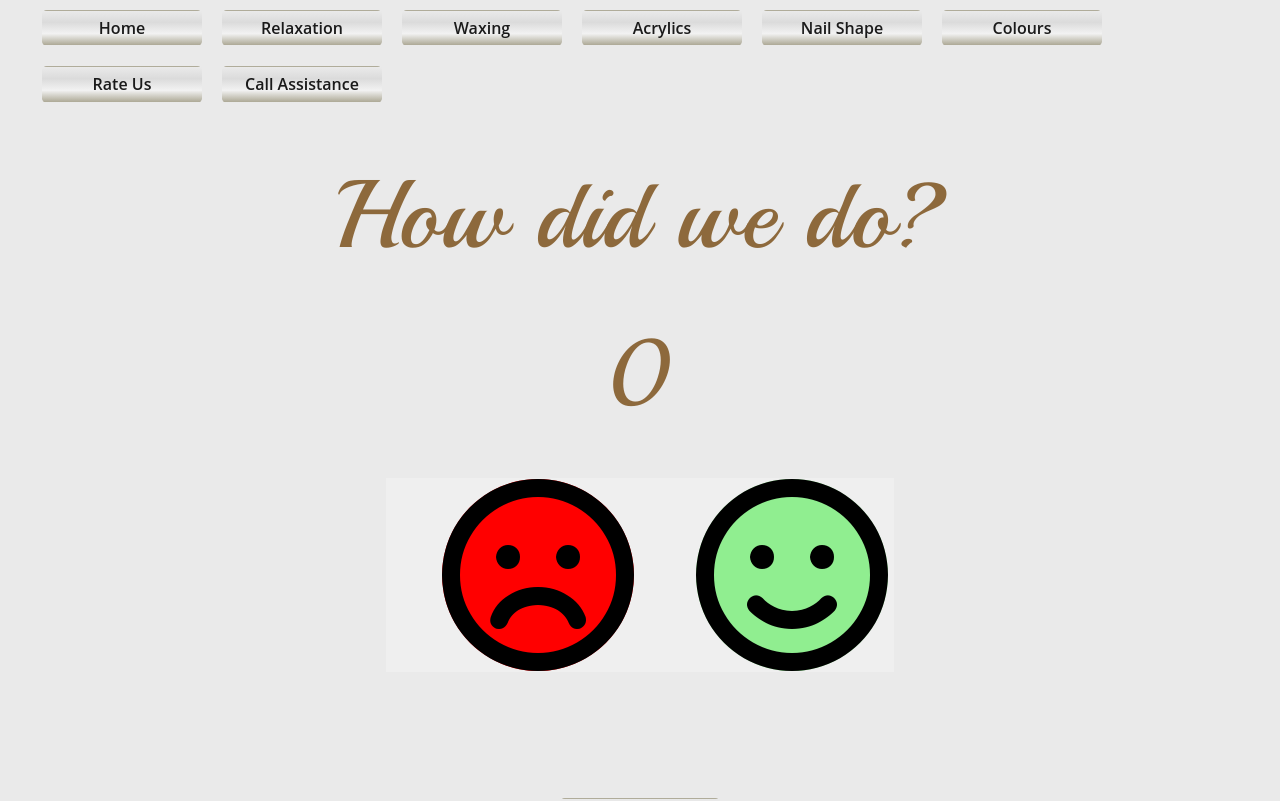
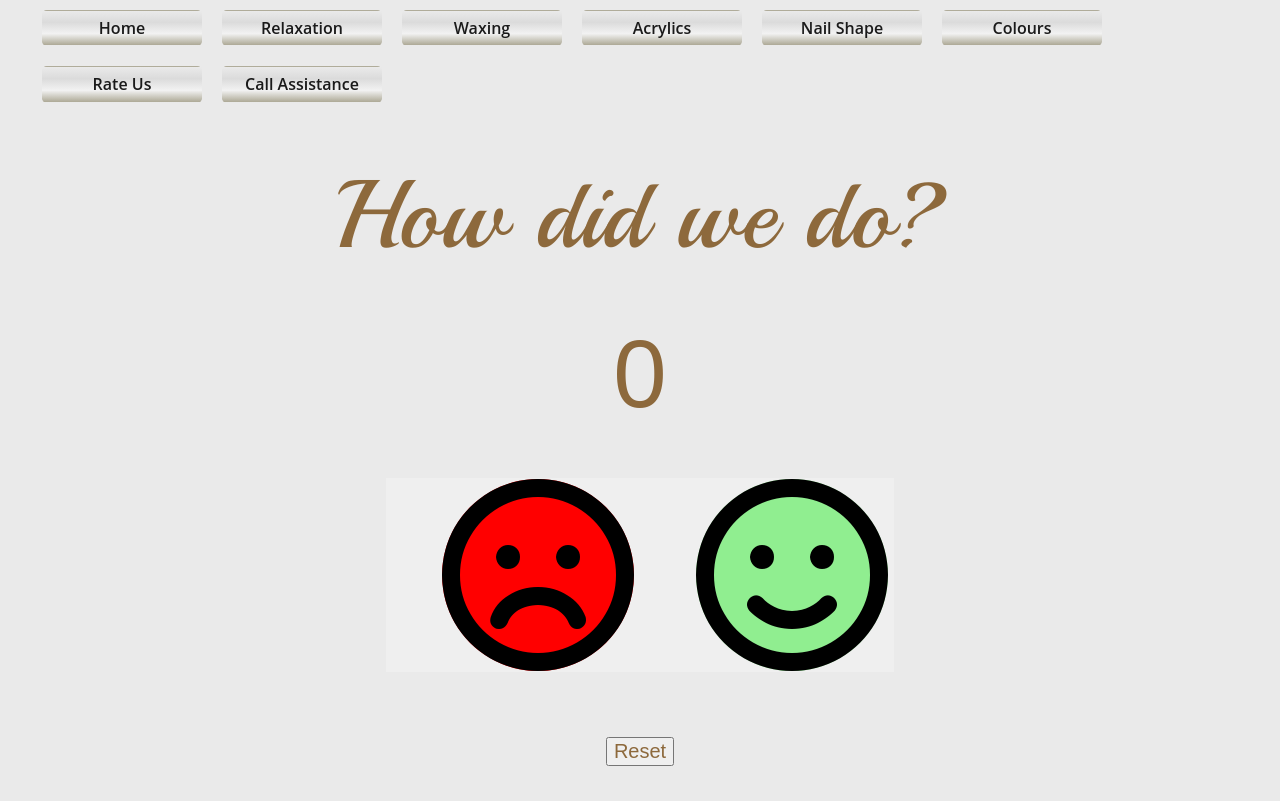
Before and after one commit to caz1502/Long_Nail, a React (Create React App) app in the folder client/: page /rateus in a window 1280 px wide. Shown: the top 801 px of the page. Built offline with nearby package versions, Linux system fonts and the light colour scheme; what uifx would draw is missing.

Commit message:
reset added to counter

```diff
--- a/client/src/pages/Rateus.js
+++ b/client/src/pages/Rateus.js
@@ -1,5 +1,5 @@
 import React, { useState } from "react";
-import { Container, Row } from "react-bootstrap";
+import { Container, Row, Button } from "react-bootstrap";
 
 import "./rateus.css";
 
@@ -12,7 +12,7 @@ const Rateus = () => {
         <span className="rate">How did we do?</span>
       </Row>
       <Row className="align-content-center justify-space-around ">
-        <div>{count}</div>
+        <div style={{fontFamily:"arial"}}>{count}</div>
       </Row>
       <Row className="align-content-center justify-space-around ">
         <div className="button-wrapper ">
@@ -38,6 +38,15 @@ const Rateus = () => {
           </button>
         </div>
       </Row>
+      <Row className="align-content-center justify-space-around ">
+        <div>
+          <button style={{fontSize:"20px", fontFamily:"arial"}}
+            onClick={() => {
+              setCount(0);
+            }}
+          >Reset</button>
+        </div>
+      </Row>
     </Container>
   );
 };
```
